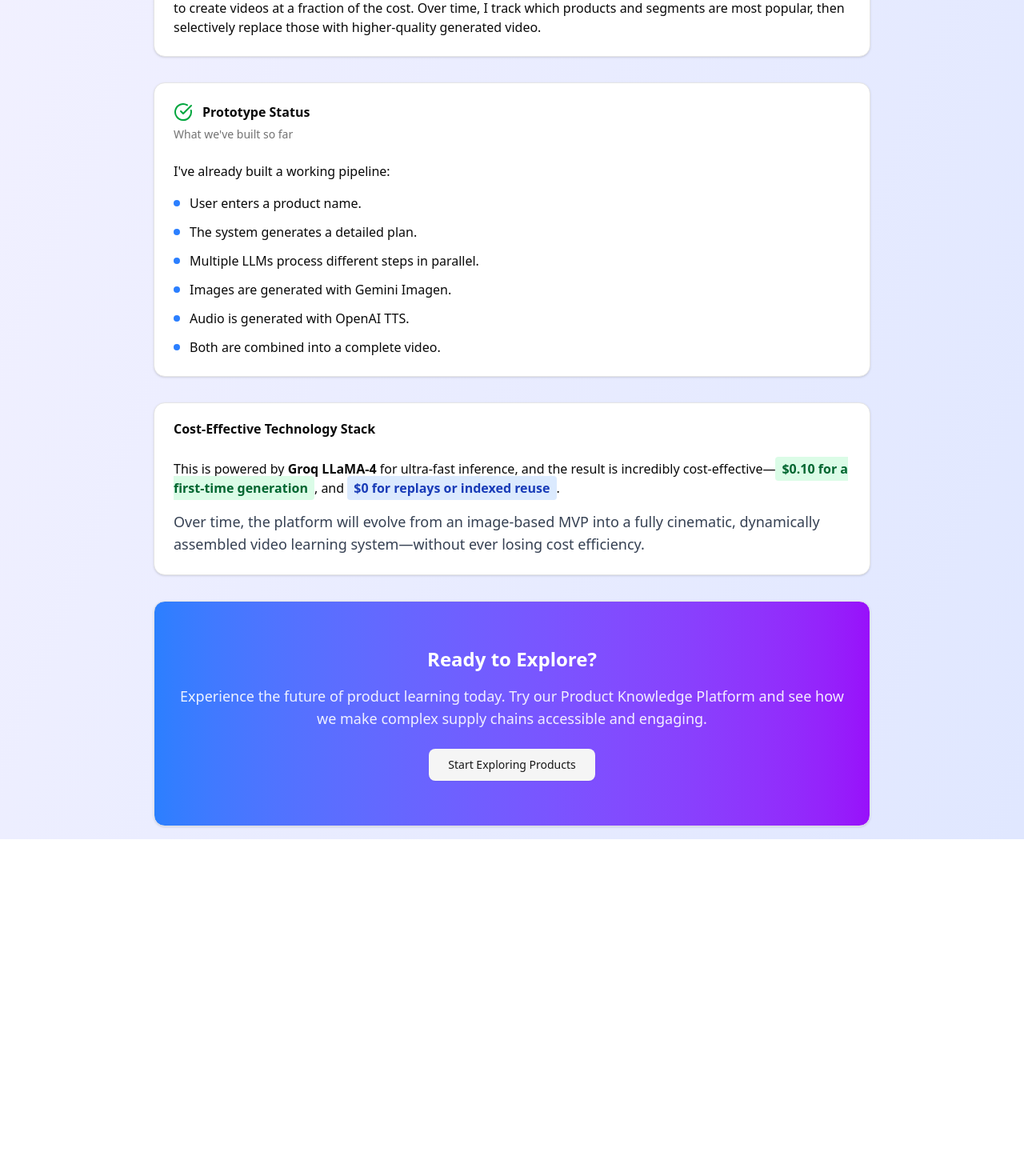
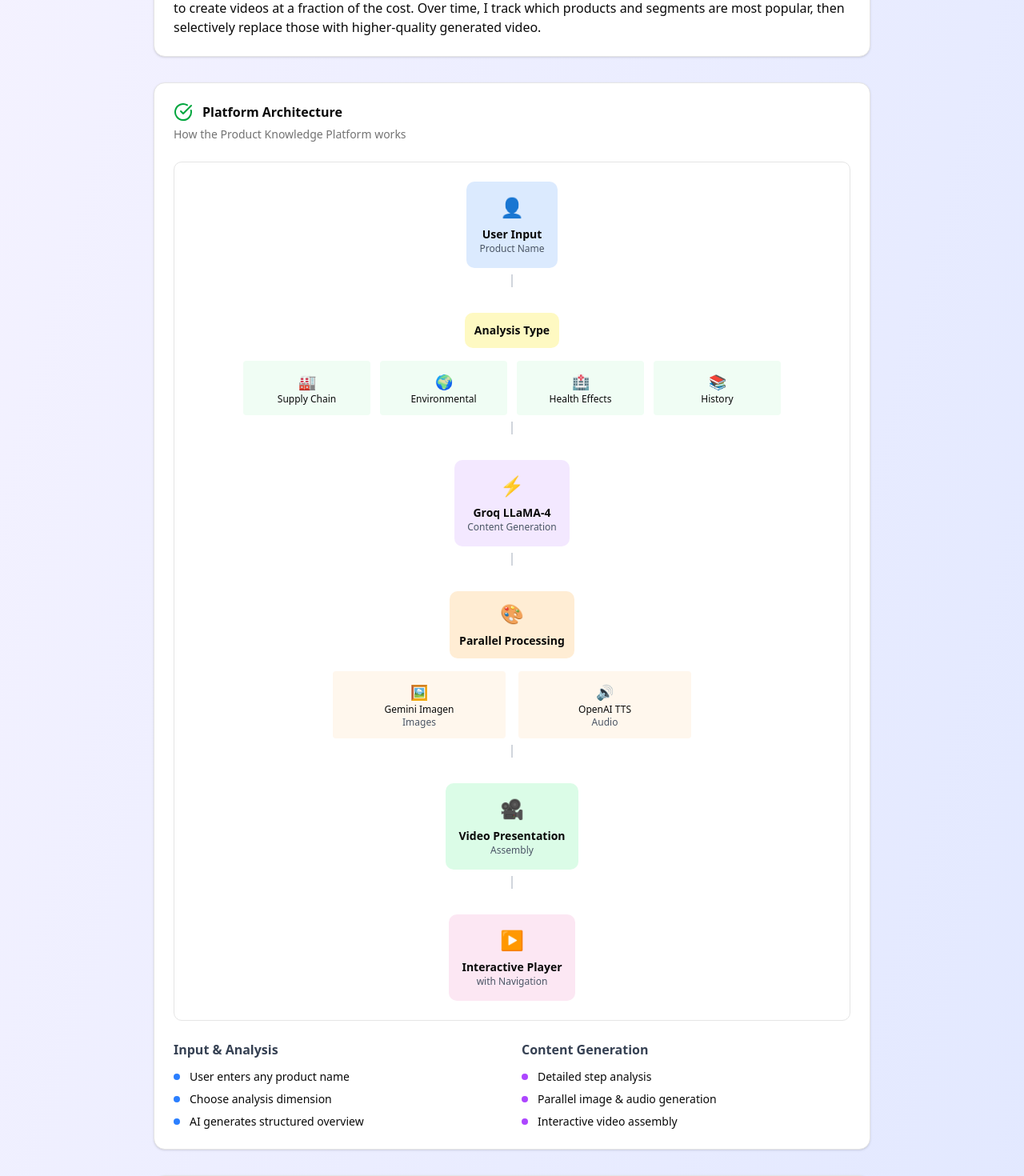
Before and after one commit to shihabsarar29/FAF-Hackathon, a Next.js app: page /story in a window 1280 px wide. Shown: the part 2260-3730 px from the top of the page at 80% size. Before the commit the page ends 3309 px from the top, so only its background shows below. Built offline with nearby package versions, Linux system fonts and the light colour scheme.

Commit message:
chart added

```diff
--- a/src/app/story/page.tsx
+++ b/src/app/story/page.tsx
@@ -213,6 +213,148 @@ export default function StoryPage() {
           </Card>
         </div>
 
+        {/* Platform Architecture Diagram */}
+        <Card className="mb-8">
+          <CardHeader>
+            <CardTitle className="flex items-center gap-3">
+              <CheckCircle className="w-6 h-6 text-green-600" />
+              Platform Architecture
+            </CardTitle>
+            <CardDescription>How the Product Knowledge Platform works</CardDescription>
+          </CardHeader>
+          <CardContent>
+            <div className="mb-6">
+              <div className="bg-white p-6 rounded-lg border">
+                <div className="flow-diagram">
+                  {/* Step 1: User Input */}
+                  <div className="flex flex-col items-center mb-6">
+                    <div className="bg-blue-100 rounded-lg p-4 text-center">
+                      <div className="text-2xl mb-2">👤</div>
+                      <div className="font-semibold text-sm">User Input</div>
+                      <div className="text-xs text-gray-600">Product Name</div>
+                    </div>
+                    <div className="h-4 w-0.5 bg-gray-300 my-2"></div>
+                  </div>
+
+                  {/* Step 2: Analysis Type Selection */}
+                  <div className="flex flex-col items-center mb-6">
+                    <div className="bg-yellow-100 rounded-lg p-3 text-center mb-4">
+                      <div className="font-semibold text-sm">Analysis Type</div>
+                    </div>
+                    <div className="grid grid-cols-2 md:grid-cols-4 gap-3 w-full max-w-2xl">
+                      <div className="bg-green-50 p-3 rounded text-center">
+                        <div className="text-lg">🏭</div>
+                        <div className="text-xs">Supply Chain</div>
+                      </div>
+                      <div className="bg-green-50 p-3 rounded text-center">
+                        <div className="text-lg">🌍</div>
+                        <div className="text-xs">Environmental</div>
+                      </div>
+                      <div className="bg-green-50 p-3 rounded text-center">
+                        <div className="text-lg">🏥</div>
+                        <div className="text-xs">Health Effects</div>
+                      </div>
+                      <div className="bg-green-50 p-3 rounded text-center">
+                        <div className="text-lg">📚</div>
+                        <div className="text-xs">History</div>
+                      </div>
+                    </div>
+                    <div className="h-4 w-0.5 bg-gray-300 my-2"></div>
+                  </div>
+
+                  {/* Step 3: AI Processing */}
+                  <div className="flex flex-col items-center mb-6">
+                    <div className="bg-purple-100 rounded-lg p-4 text-center">
+                      <div className="text-2xl mb-2">⚡</div>
+                      <div className="font-semibold text-sm">Groq LLaMA-4</div>
+                      <div className="text-xs text-gray-600">Content Generation</div>
+                    </div>
+                    <div className="h-4 w-0.5 bg-gray-300 my-2"></div>
+                  </div>
+
+                  {/* Step 4: Parallel Processing */}
+                  <div className="flex flex-col items-center mb-6">
+                    <div className="bg-orange-100 rounded-lg p-3 text-center mb-4">
+                      <div className="text-2xl mb-2">🎨</div>
+                      <div className="font-semibold text-sm">Parallel Processing</div>
+                    </div>
+                    <div className="grid grid-cols-1 md:grid-cols-2 gap-4 w-full max-w-md">
+                      <div className="bg-orange-50 p-3 rounded text-center">
+                        <div className="text-lg">🖼️</div>
+                        <div className="text-xs">Gemini Imagen</div>
+                        <div className="text-xs text-gray-600">Images</div>
+                      </div>
+                      <div className="bg-orange-50 p-3 rounded text-center">
+                        <div className="text-lg">🔊</div>
+                        <div className="text-xs">OpenAI TTS</div>
+                        <div className="text-xs text-gray-600">Audio</div>
+                      </div>
+                    </div>
+                    <div className="h-4 w-0.5 bg-gray-300 my-2"></div>
+                  </div>
+
+                  {/* Step 5: Video Assembly */}
+                  <div className="flex flex-col items-center mb-6">
+                    <div className="bg-green-100 rounded-lg p-4 text-center">
+                      <div className="text-2xl mb-2">🎥</div>
+                      <div className="font-semibold text-sm">Video Presentation</div>
+                      <div className="text-xs text-gray-600">Assembly</div>
+                    </div>
+                    <div className="h-4 w-0.5 bg-gray-300 my-2"></div>
+                  </div>
+
+                  {/* Step 6: Interactive Player */}
+                  <div className="flex flex-col items-center">
+                    <div className="bg-pink-100 rounded-lg p-4 text-center">
+                      <div className="text-2xl mb-2">▶️</div>
+                      <div className="font-semibold text-sm">Interactive Player</div>
+                      <div className="text-xs text-gray-600">with Navigation</div>
+                    </div>
+                  </div>
+                </div>
+              </div>
+            </div>
+
+            <div className="grid md:grid-cols-2 gap-6">
+              <div>
+                <h4 className="font-semibold mb-3 text-gray-700">Input & Analysis</h4>
+                <div className="space-y-2">
+                  <div className="flex items-center gap-3">
+                    <div className="w-2 h-2 bg-blue-500 rounded-full"></div>
+                    <span className="text-sm">User enters any product name</span>
+                  </div>
+                  <div className="flex items-center gap-3">
+                    <div className="w-2 h-2 bg-blue-500 rounded-full"></div>
+                    <span className="text-sm">Choose analysis dimension</span>
+                  </div>
+                  <div className="flex items-center gap-3">
+                    <div className="w-2 h-2 bg-blue-500 rounded-full"></div>
+                    <span className="text-sm">AI generates structured overview</span>
+                  </div>
+                </div>
+              </div>
+
+              <div>
+                <h4 className="font-semibold mb-3 text-gray-700">Content Generation</h4>
+                <div className="space-y-2">
+                  <div className="flex items-center gap-3">
+                    <div className="w-2 h-2 bg-purple-500 rounded-full"></div>
+                    <span className="text-sm">Detailed step analysis</span>
+                  </div>
+                  <div className="flex items-center gap-3">
+                    <div className="w-2 h-2 bg-purple-500 rounded-full"></div>
+                    <span className="text-sm">Parallel image & audio generation</span>
+                  </div>
+                  <div className="flex items-center gap-3">
+                    <div className="w-2 h-2 bg-purple-500 rounded-full"></div>
+                    <span className="text-sm">Interactive video assembly</span>
+                  </div>
+                </div>
+              </div>
+            </div>
+          </CardContent>
+        </Card>
+
         {/* Current Status */}
         <Card className="mb-8">
           <CardHeader>
```
Also changed, not shown: 1 other file (tests, documents, lock files or other folders).
